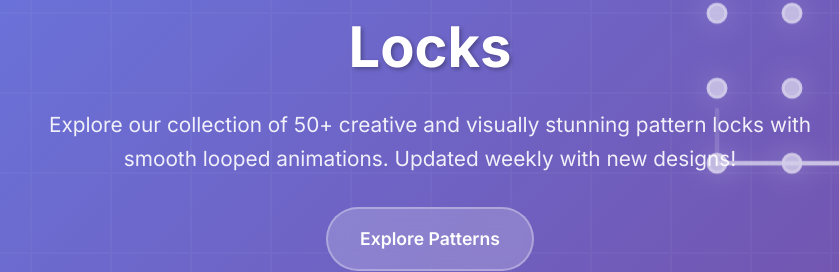
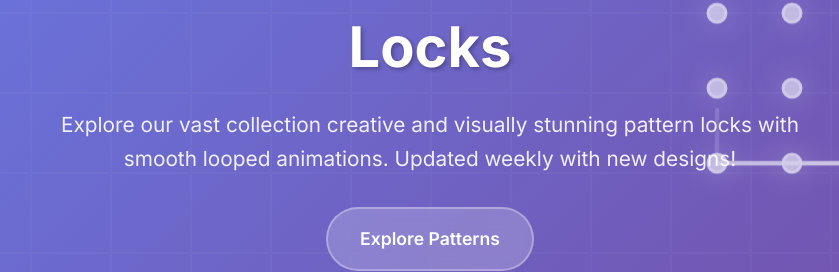
Before and after one commit to hat988/lockpatternsv1, a plain HTML site: page index.html in a window 1280 px wide. Shown: the part 308-580 px from the top of the page, 210-1049 px from the left. Drawn offline with Linux system fonts and the light colour scheme.

Commit message:
Update index.html

```diff
--- a/index.html
+++ b/index.html
@@ -53,7 +53,7 @@
     <section class="hero" id="home">
         <div class="hero-content">
             <h2>Discover Unique Pattern Locks</h2>
-            <p>Explore our collection of 50+ creative and visually stunning pattern locks with smooth looped animations. Updated weekly with new designs!</p>
+            <p>Explore our vast collection creative and visually stunning pattern locks with smooth looped animations. Updated weekly with new designs!</p>
             <a href="#patterns" class="cta-button">Explore Patterns</a>
         </div>
         <div class="hero-animation">
```
